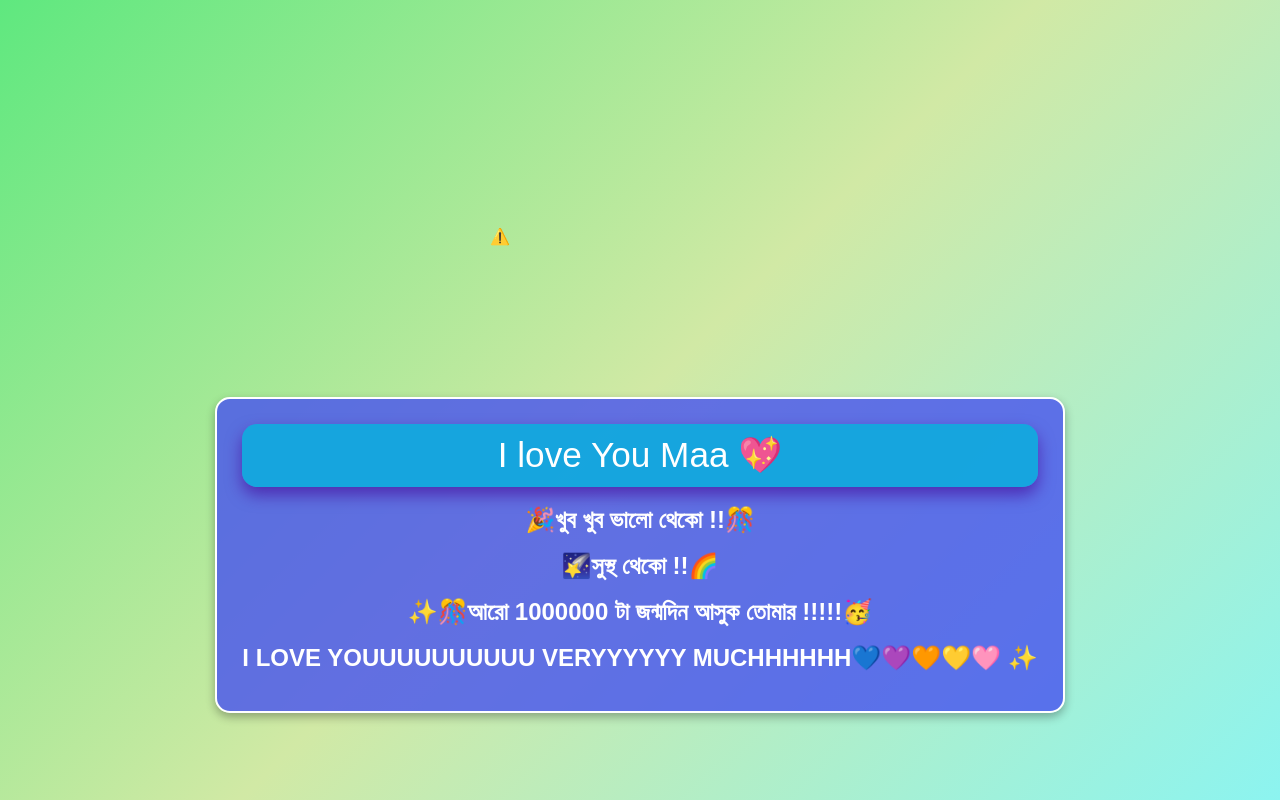
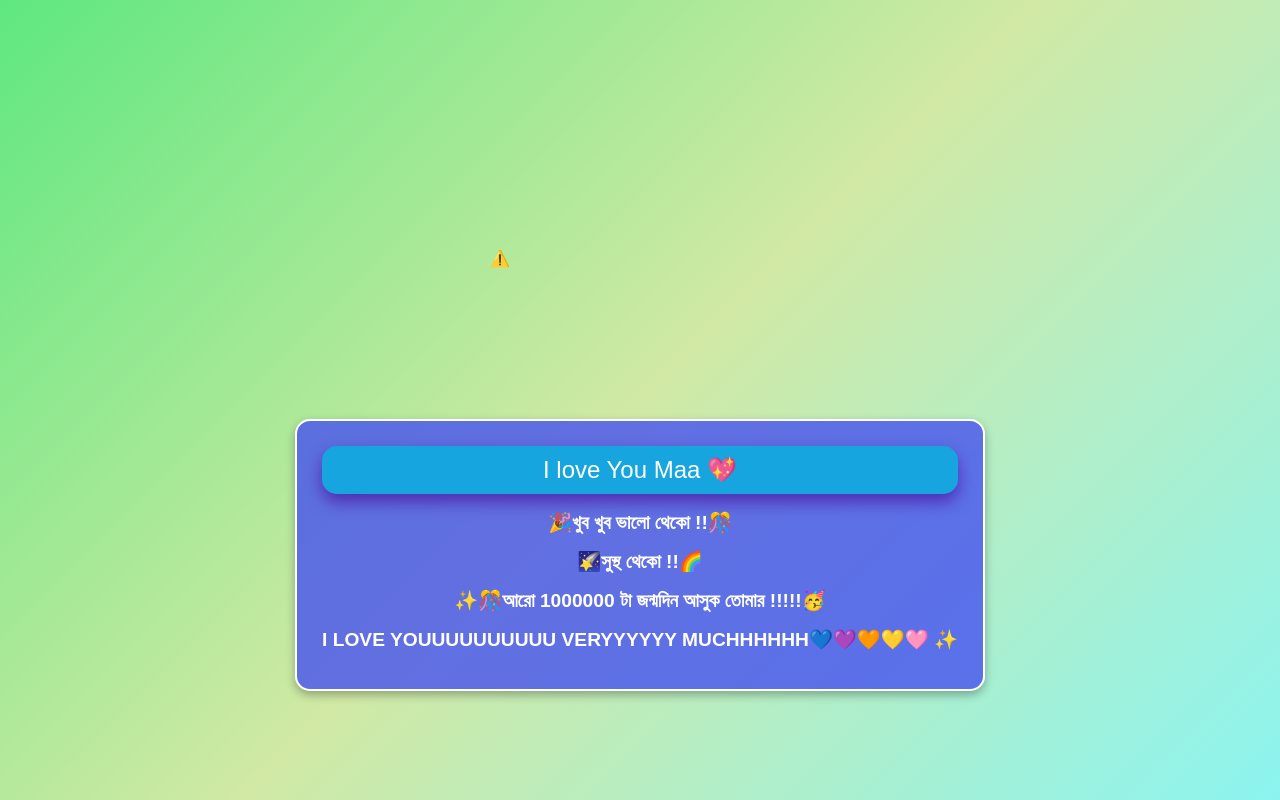
Before and after one commit to Sucheta-Ghosal/Birthday-wish, a plain HTML site: page page8.html in a window 1280 px wide. Drawn offline with nearby package versions, Linux system fonts and the light colour scheme; no server answers.

Commit message:
Update page8.html

```diff
--- a/page8.html
+++ b/page8.html
@@ -50,7 +50,7 @@
     }
 
     .message-container h2 {
-      font-size: 2.2rem;
+      font-size: 1.5rem;
       color: #fff;
       background: rgba(15, 171, 222, 0.9);
       padding: 10px 20px;
@@ -60,7 +60,7 @@
     }
 
     .message-container p {
-      font-size: 1.5rem;
+      font-size: 1.2rem;
       color: #fff;
       margin: 10px 0;
     }
```
